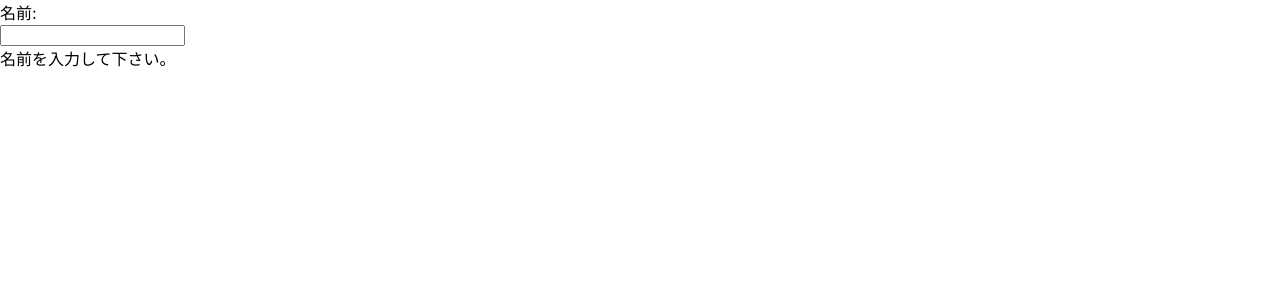
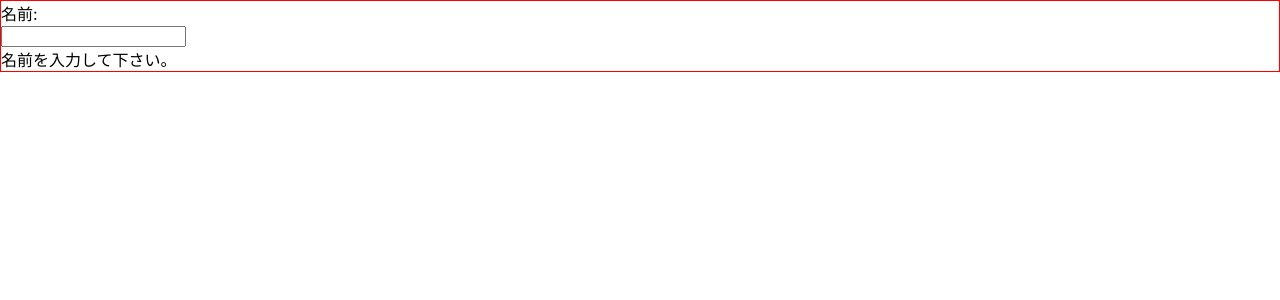
Before and after one commit to su-kun1899/hello-nuxtjs, a Nuxt app: page /name in a window 1280 px wide. Shown: the top 300 px of the page. Built offline with nearby package versions, Linux system fonts and the light colour scheme.

Commit message:
use v-bind:style

```diff
--- a/components/Name.vue
+++ b/components/Name.vue
@@ -1,5 +1,5 @@
 <template>
-  <div v-bind:class="{'error':!isValid}">
+  <div v-bind:class="{'error':!isValid}" v-bind:style="{'border': (isValid ? '' : '1px solid red')}">
     <p id="name">名前: {{name}}</p>
     <input v-model="name">
     <p id="message" v-show="!isValid">
```
Also changed, not shown: 1 other file (tests, documents, lock files or other folders).
